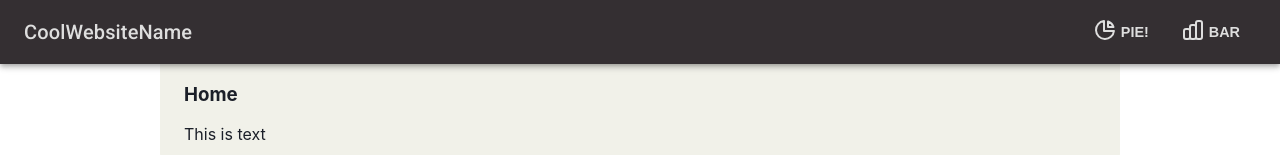
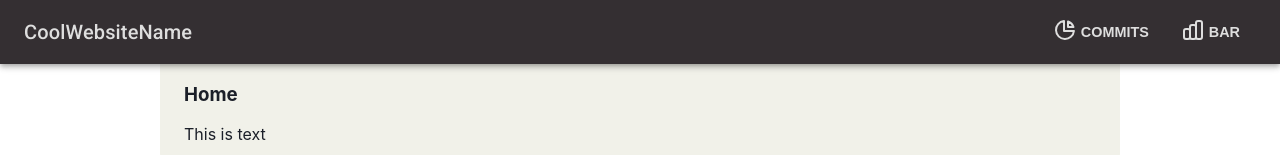
Before and after one commit to dotClique/project2-it2810, a React (Create React App) app: page / in a window 1280 px wide. Shown: the top 155 px of the page. Built offline with nearby package versions, Linux system fonts and the light colour scheme.

Commit message:
feat: add page to navigation

```diff
--- a/src/App.tsx
+++ b/src/App.tsx
@@ -4,8 +4,8 @@ import './App.css';
 import NavBar from './components/NavBar';
 import { backgroundTheme } from './helpers/themes';
 import Home from './pages/Home/index';
-import PieChartPage from './pages/PieChartPage';
 import BarChartPage from './pages/BarChartPage';
+import FeatsVsFixesPage from './pages/FeatsVsFixesPage';
 
 function App() {
   return (
@@ -17,8 +17,8 @@ function App() {
             <Route exact path="/">
               <Home />
             </Route>
-            <Route exact path={'/pie'}>
-              <PieChartPage />
+            <Route exact path={'/commits'}>
+              <FeatsVsFixesPage />
             </Route>
             <Route exact path={'/bar'}>
               <BarChartPage />
--- a/src/components/NavBar/index.tsx
+++ b/src/components/NavBar/index.tsx
@@ -60,8 +60,8 @@ export default function NavBar(props: MenuProps) {
                 open={menuOpen}
                 onClose={handleClose}
               >
-                <Link underline="none" href={'/pie'}>
-                  <MenuItem className={classes.menuItem}>Pie</MenuItem>
+                <Link underline="none" href={'/commits'}>
+                  <MenuItem className={classes.menuItem}>Commits</MenuItem>
                 </Link>
                 <Link underline="none" href={'/bar'}>
                   <MenuItem className={classes.menuItem}>Bar</MenuItem>
@@ -70,7 +70,7 @@ export default function NavBar(props: MenuProps) {
             </>
           ) : (
             <div className={classes.linkContainer}>
-              <IconLink url={'pie'} title={'Pie!'} icon={<ChartPieIcon />} />
+              <IconLink url={'commits'} title={'Commits'} icon={<ChartPieIcon />} />
               <IconLink url={'bar'} title={'Bar'} icon={<ChartBarIcon />} />
             </div>
           )}
```
